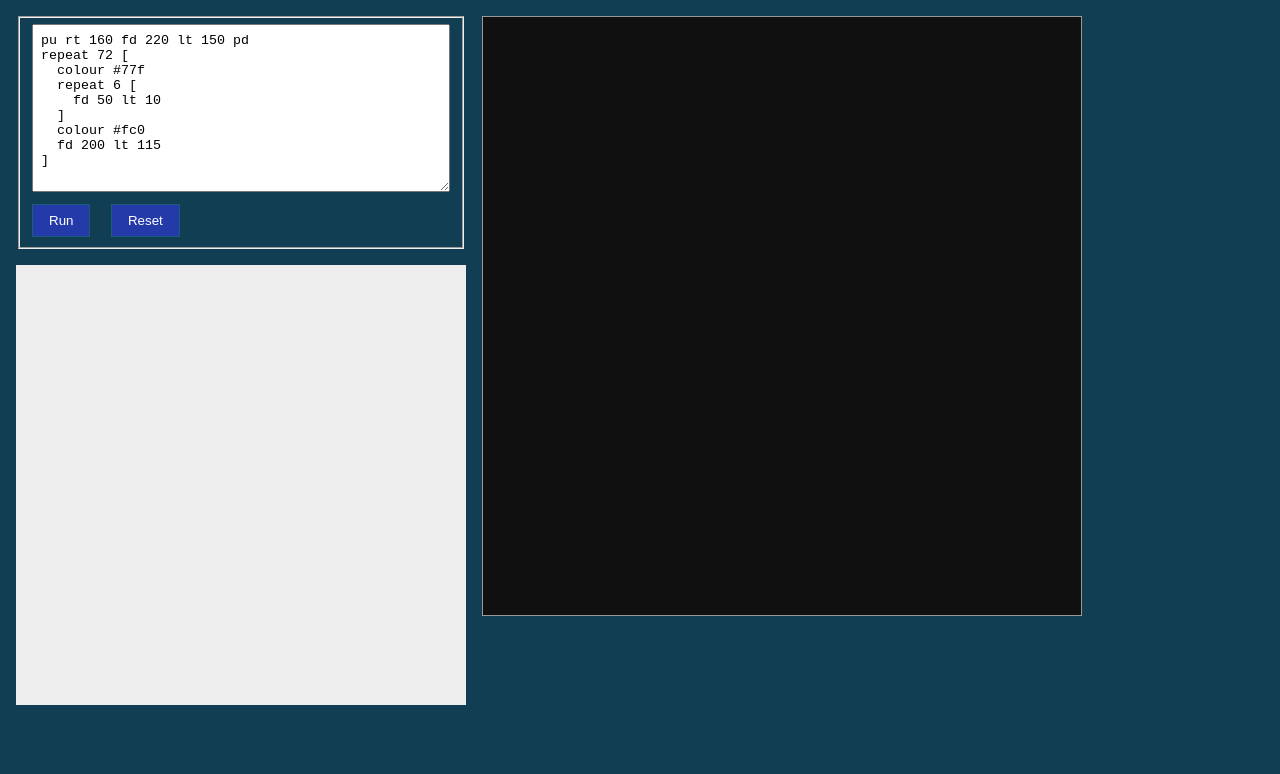
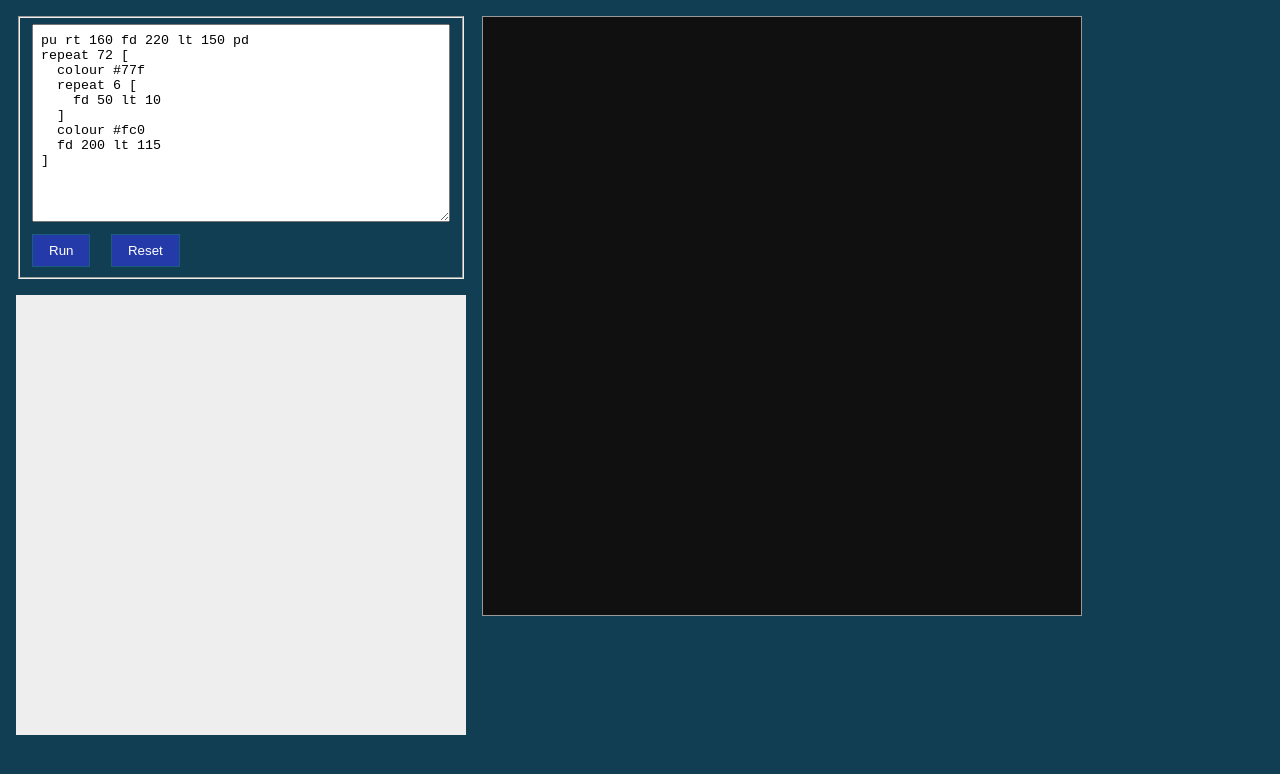
Before and after one commit to JulianNicholls/Logo-Interpreter, a website: page index.html in a window 1280 px wide. Drawn offline with Linux system fonts and the light colour scheme.

Commit message:
Add more lines to the script entry box

```diff
--- a/index.html
+++ b/index.html
@@ -14,7 +14,7 @@
     <div class="left">
       <form id="logo-form" action="">
         <fieldset>
-          <textarea id="logo-text" cols="60" rows="10">pu rt 160 fd 220 lt 150 pd
+          <textarea id="logo-text" cols="60" rows="12">pu rt 160 fd 220 lt 150 pd
 repeat 72 [
   colour #77f
   repeat 6 [
--- a/logo-runner.js
+++ b/logo-runner.js
@@ -42,6 +42,6 @@ class LogoRunner {
   }
 
   run(tokens = this.tokens) {
-    tokens.forEach(token => this.runCommand(token));
+    tokens.forEach((token) => this.runCommand(token));
   }
 }
```
